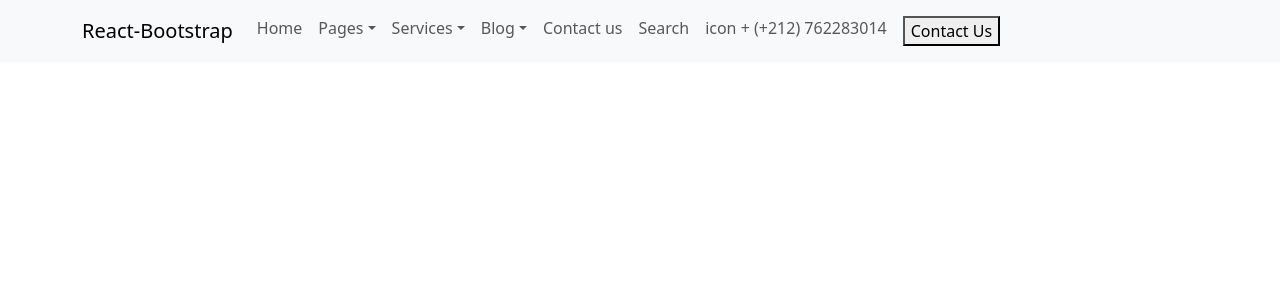
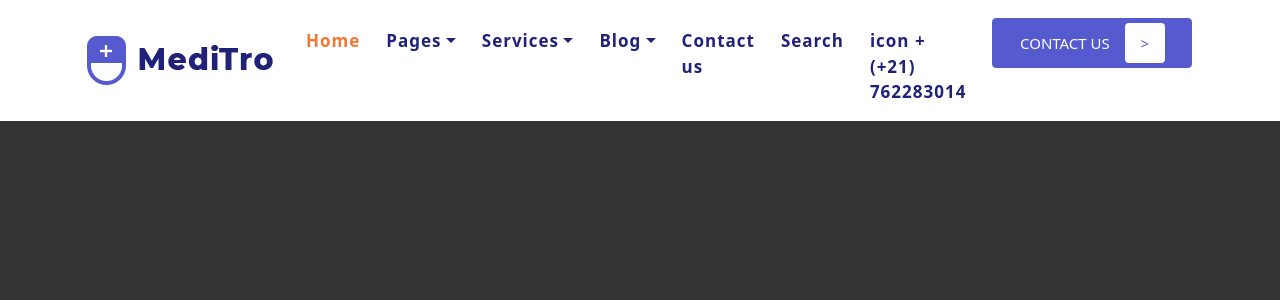
Before and after one commit to Mr-otmane/React-Healthcare-, a React (Create React App) app: page / in a window 1280 px wide. Shown: the top 300 px of the page. Built offline with nearby package versions, Linux system fonts and the light colour scheme.

Commit message:
add the style in file Nav.css

```diff
--- a/public/index.html
+++ b/public/index.html
@@ -25,6 +25,13 @@
       Learn how to configure a non-root public URL by running `npm run build`.
     -->
     <title>React App</title>
+    <!-- google fonts -->
+    <link rel="preconnect" href="https://fonts.googleapis.com" />
+    <link rel="preconnect" href="https://fonts.gstatic.com" crossorigin />
+    <link
+      href="https://fonts.googleapis.com/css2?family=Cairo:wght@200..1000&family=Inter:ital,opsz,wght@0,14..32,100..900;1,14..32,100..900&family=Poppins:wght@300;400;500;600&family=Roboto:wght@300;500&family=Tajawal:wght@200;300;400;500;700;800;900&family=Ubuntu:wght@300;400;500&family=Work+Sans:ital,wght@0,100..900;1,100..900&display=swap"
+      rel="stylesheet"
+    />
   </head>
   <body>
     <noscript>You need to enable JavaScript to run this app.</noscript>
--- a/src/components/Nav/Nav.css
+++ b/src/components/Nav/Nav.css
@@ -0,0 +1,103 @@
+nav {
+  background-color: #fff;
+  width: 100%;
+  height: auto;
+  border-radius: 0px !important;
+}
+nav .navbar-nav {
+  margin-top: 12px;
+}
+
+nav .navbar-nav a {
+  color: var(--main-color);
+  font-weight: 600;
+  letter-spacing: 1px;
+  margin-right: 10px;
+  font-size: 17px;
+  transition: .3s ease all;
+}
+nav .navbar-nav a:hover ,
+nav .navbar-nav a:focus {
+    color: var(--orange-color) !important;
+}
+nav .navbar-nav .active {
+  color: var(--orange-color) !important;
+}
+nav .navbar-nav button {
+  background-color: var(--btn-color);
+  border: 1px solid var(--btn-color);
+  width: 200px;
+  height: 50px;
+  color: #fff;
+  text-transform: uppercase;
+  font-size: 15px;
+  margin-top: -10px;
+  border-radius: 4px;
+  display: flex;
+  justify-content: center;
+  align-items: center;
+  transition: .3s ease-in-out;
+}
+nav .navbar-nav button span {
+  background-color: #fff;
+  color: var(--btn-color);
+  width: 40px;
+  border-radius: 4px;
+  height: 40px;
+  text-align: center;
+  line-height: 40px;
+  margin-left: 15px;
+}
+nav .navbar-nav button:hover {
+    background-color: rgb(66, 66, 175);
+    border: 1px solid rgb(66, 66, 175);
+}
+.navbar-nav .dropdown-menu {
+  position: static;
+  background-color: #fff;
+  border: 1px solid #fff;
+  border-radius: 0px;
+  width: 200px;
+
+}
+
+.navbar-nav .dropdown-menu li {
+  width: 100%;
+  height: 30px !important;
+  position: relative;
+}
+.navbar-nav .dropdown-menu a {
+  color: #444;
+  font-size: 14px;
+  line-height: 30px !important;
+  position: relative;
+
+}
+/* .navbar-nav .dropdown-menu li::before{
+    position: absolute;
+    content: "";
+    bottom: 0;
+    left: 0;
+    width: 10px;
+    height: 4px;
+    background-color: var(--main-color);
+} */
+.navbar-nav .dropdown-menu a:hover{
+    color: var(--btn-color) !important;
+}
+[type=button]:not(:disabled), [type=reset]:not(:disabled), [type=submit]:not(:disabled), button:not(:disabled){
+    cursor: pointer;
+    background-color: var(--btn-color);
+    border: 1px solid var(--btn-color);
+    border-radius: 0px;
+}
+
+@media only screen and (max-width : 992px){
+    nav .navbar-nav .dropdown-menu {
+        width: 100% !important;
+    }
+    nav .navbar-nav button {
+        margin-top: 0px;
+        width: 100%;
+    }
+}
--- a/src/components/Nav/Navbar.js
+++ b/src/components/Nav/Navbar.js
@@ -1,14 +1,19 @@
 import React from "react";
 import { Navbar, Container, NavDropdown, Collapse, Nav } from "react-bootstrap";
+import "./Nav.css";
+import logo from '../../Assists/logo.png'
+
 const Navbars = () => {
   return (
-    <Navbar expand="lg" className="bg-body-tertiary">
+    <Navbar expand="lg" >
       <Container>
-        <Navbar.Brand href="#home">React-Bootstrap</Navbar.Brand>
+        <Navbar.Brand >
+            <img src={logo} title="logo"/>
+        </Navbar.Brand>
         <Navbar.Toggle aria-controls="basic-navbar-nav" />
         <Navbar.Collapse id="basic-navbar-nav">
           <Nav className="me-auto">
-            <Nav.Link href="#home">Home</Nav.Link>
+            <Nav.Link className="active">Home</Nav.Link>
             <NavDropdown title="Pages" id="basic-nav-dropdown">
               <NavDropdown.Item href="#action/3.1">About Us</NavDropdown.Item>
               <NavDropdown.Item href="#action/3.1">Our Team</NavDropdown.Item>
@@ -36,9 +41,10 @@ const Navbars = () => {
             </NavDropdown>
             <Nav.Link>Contact us</Nav.Link>
             <Nav.Link>Search</Nav.Link>
-            <Nav.Link>icon + (+212) 762283014</Nav.Link>
-            <Nav.Link><button>Contact Us</button></Nav.Link>
-
+            <Nav.Link>icon + (+21) 762283014</Nav.Link>
+            <Nav.Link>
+              <button>contact us <span> > </span></button>
+            </Nav.Link>
           </Nav>
         </Navbar.Collapse>
       </Container>
--- a/src/index.css
+++ b/src/index.css
@@ -1,13 +1,61 @@
 body {
   margin: 0;
-  font-family: -apple-system, BlinkMacSystemFont, 'Segoe UI', 'Roboto', 'Oxygen',
-    'Ubuntu', 'Cantarell', 'Fira Sans', 'Droid Sans', 'Helvetica Neue',
-    sans-serif;
-  -webkit-font-smoothing: antialiased;
-  -moz-osx-font-smoothing: grayscale;
+  padding: 0;
+  font-family: "Tajawal", sans-serif;
+  background-color: #333 !important;
 }
 
-code {
-  font-family: source-code-pro, Menlo, Monaco, Consolas, 'Courier New',
-    monospace;
+html {
+  scroll-behavior: smooth;
 }
+
+:root {
+  --main-color: #1f2278;
+  --orange-color: #f17732;
+  --btn-color: #565acf;
+}
+section,
+footer,
+header {
+  width: 100%;
+  height: auto;
+  overflow: hidden;
+  max-width: 100%;
+  padding: 25px 0;
+  margin-top: 50px;
+}
+
+a {
+  text-decoration: none !important;
+}
+
+span {
+  display: block;
+}
+
+ul {
+  margin: 0;
+  padding: 0;
+}
+
+li {
+  list-style-type: none;
+}
+button {
+  text-align: center;
+  box-sizing: border-box;
+  height: 40px;
+  border-radius: 4px;
+}
+p {
+  line-height: 28px;
+}
+input {
+  box-sizing: border-box;
+  border: 1px solid #fff;
+  text-align: left;
+  padding: 5px 15px;
+  color: #333;
+  font-size: 16px;
+  font-family: "Tajawal";
+}
```
Also changed, not shown: src/Assists/logo.png (renamed from src/Assists/téléchargement.png).
